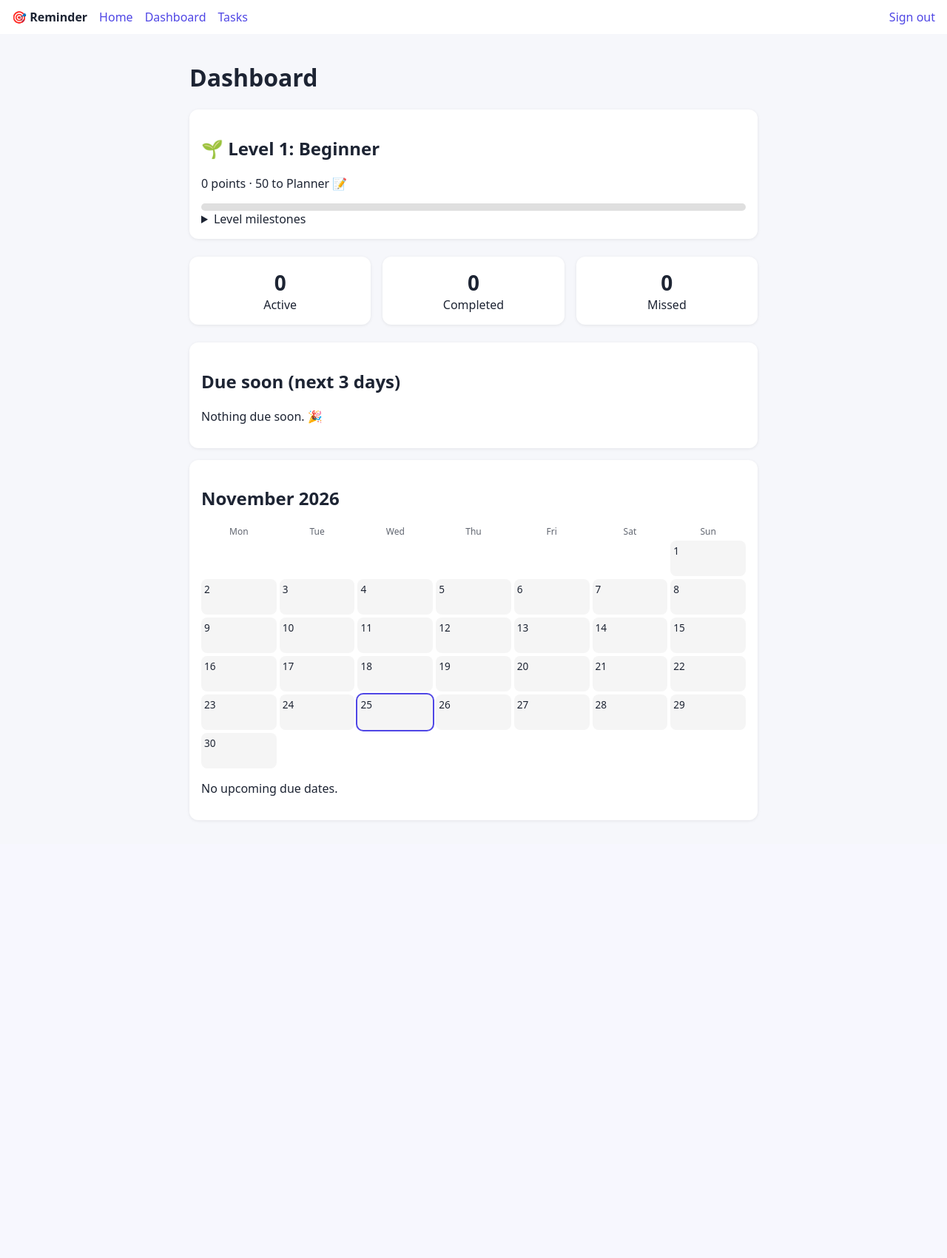
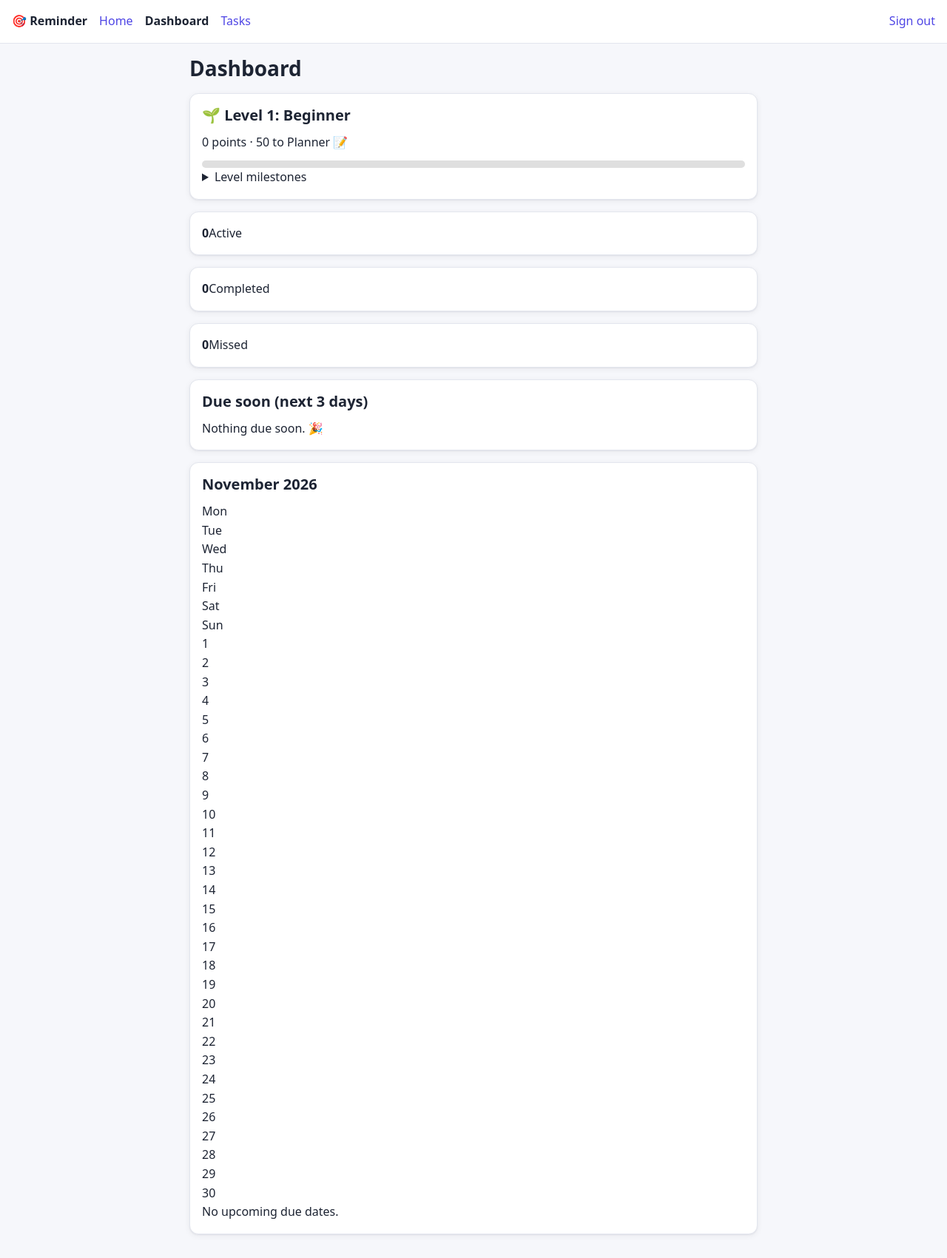
Before and after one commit to havor13/cse325-team12-project, an ASP.NET Core app: page /dashboard in a window 1280 px wide. Shown: the whole page at 74% size. Before the commit the page ends 1110 px from the top, so only its background shows below. Run offline with ASP.NET Core 8, Linux system fonts and the light colour scheme; the visitor is signed in with stand-in values (Sample User, id 1); data comes from the database, SQL or seed files in the repository.

Commit message:
Style dashboard

```diff
--- a/src/ReminderApp/Services/QuoteService.cs
+++ b/src/ReminderApp/Services/QuoteService.cs
@@ -12,6 +12,11 @@ public static class QuoteService
         "Well begun is half done.",
         "What you do today can improve all your tomorrows.",
         "Discipline is choosing what you want most over what you want now.",
+        "Believe you can and you're halfway there.",
+        "Success is the sum of small efforts repeated day in and day out.",
+        "The secret of getting ahead is getting started.",
+        "Great things are done by a series of small things brought together.",
+        "It always seems impossible until it's done."
     };
 
     public static string GetRandom() => Quotes[Random.Shared.Next(Quotes.Length)];
--- a/src/ReminderApp/wwwroot/app.css
+++ b/src/ReminderApp/wwwroot/app.css
@@ -1,32 +1,315 @@
-:root { --bg:#f6f7fb; --fg:#1d2433; --card:#fff; --accent:#4f46e5; --danger:#dc2626; --ok:#16a34a; }
+/* ---------- Tokens ---------- */
+:root {
+  color-scheme: light dark;
+
+  /* Color */
+  --bg: #f6f7fb;
+  --fg: #1d2433;
+  --muted: #5b6475;
+  --card: #ffffff;
+  --border: #e3e6ee;
+  --accent: #4f46e5;
+  --accent-hover: #4338ca;
+  --on-accent: #ffffff;
+  --danger: #dc2626;
+  --danger-hover: #b91c1c;
+  --ok: #16a34a;
+  --warn: #b45309;
+  --focus: #4f46e5;
+  --track: rgba(128, 128, 128, 0.25);
+
+  /* Shape & depth */
+  --radius-sm: 8px;
+  --radius-md: 12px;
+  --shadow: 0 1px 2px rgba(16, 24, 40, 0.06), 0 2px 8px rgba(16, 24, 40, 0.06);
+
+  /* Spacing (4px base) */
+  --s-1: 0.25rem;
+  --s-2: 0.5rem;
+  --s-3: 0.75rem;
+  --s-4: 1rem;
+  --s-5: 1.5rem;
+  --s-6: 2rem;
+
+  /* Type */
+  --font: system-ui, -apple-system, "Segoe UI", Roboto, "Helvetica Neue", Arial, sans-serif;
+  --text-sm: 0.875rem;
+  --text-base: 1rem;
+  --text-lg: 1.25rem;
+  --text-xl: 1.75rem;
+}
+
 @media (prefers-color-scheme: dark) {
-  :root { --bg:#12151d; --fg:#e8ebf3; --card:#1c2130; --accent:#818cf8; }
+  :root {
+    --bg: #12151d;
+    --fg: #e8ebf3;
+    --muted: #9aa3b5;
+    --card: #1c2130;
+    --border: #2b3144;
+    --accent: #818cf8;
+    --accent-hover: #a5b4fc;
+    --on-accent: #12151d;
+    --danger: #f87171;
+    --danger-hover: #fca5a5;
+    --ok: #4ade80;
+    --warn: #fbbf24;
+    --focus: #a5b4fc;
+    --shadow: 0 1px 2px rgba(0, 0, 0, 0.4), 0 2px 8px rgba(0, 0, 0, 0.3);
+  }
 }
-* { box-sizing: border-box; }
-body { margin:0; font-family: system-ui, sans-serif; background:var(--bg); color:var(--fg); }
-main { max-width: 800px; margin: 0 auto; padding: 1rem; }
-.nav { display:flex; flex-wrap:wrap; gap:1rem; align-items:center; padding:.75rem 1rem; background:var(--card); }
-.nav a { color:var(--accent); text-decoration:none; } .nav .right { margin-left:auto; } .brand { font-weight:700; }
-.card { background:var(--card); border-radius:12px; padding:1rem; margin:1rem 0; box-shadow:0 1px 4px rgba(0,0,0,.08); }
-.card.completed { border-left:4px solid var(--ok); } .card.missed { border-left:4px solid var(--danger); opacity:.8; }
-label { display:block; margin:.5rem 0; } input:not([type=checkbox]), textarea { width:100%; padding:.5rem; font:inherit; }
-button, .btn { background:var(--accent); color:#fff; border:0; border-radius:8px; padding:.5rem 1rem; cursor:pointer; text-decoration:none; display:inline-block; font:inherit; }
-.btn.secondary { background:transparent; color:var(--accent); border:1px solid var(--accent); }
-button.danger { background:var(--danger); }
-.bar { height:10px; background:rgba(128,128,128,.25); border-radius:99px; overflow:hidden; } .fill { height:100%; background:var(--accent); }
-.steps { list-style:none; padding:0; } .quote { font-style:italic; border-left:4px solid var(--accent); margin:1rem 0; padding:.5rem 1rem; }
-.error { color:var(--danger); } .warn { color:#b45309; } .cal-row { display:flex; gap:1rem; padding:.25rem 0; }
-.validation-message { color:var(--danger); }
-@media (max-width:600px) { .cal-row { flex-direction:column; gap:0; } }
 
-/* --- page improvements --- */
-.badge { display:inline-block; font-size:.75rem; font-weight:600; padding:.1rem .5rem; border-radius:99px; background:rgba(128,128,128,.2); vertical-align:middle; }
-.badge.ok { background:rgba(22,163,74,.2); color:var(--ok); } .badge.bad { background:rgba(220,38,38,.2); color:var(--danger); } .badge.warn { background:rgba(180,83,9,.2); color:#b45309; }
-.tabs { display:flex; flex-wrap:wrap; gap:.5rem; margin:1rem 0; }
-.tab { background:transparent; color:var(--accent); border:1px solid var(--accent); } .tab.active { background:var(--accent); color:#fff; }
-.stats { display:grid; grid-template-columns:repeat(3,1fr); gap:1rem; } .stat { text-align:center; margin:.5rem 0; } .stat strong { display:block; font-size:1.75rem; }
-.cal { display:grid; grid-template-columns:repeat(7,1fr); gap:4px; }
-.cal-head { text-align:center; font-size:.75rem; opacity:.7; }
-.cal-cell { min-height:3rem; padding:.25rem; border-radius:8px; background:rgba(128,128,128,.08); font-size:.85rem; display:flex; flex-direction:column; justify-content:space-between; }
-.cal-cell.empty { background:transparent; } .cal-cell.today { outline:2px solid var(--accent); }
-.cal-cell .dot { align-self:flex-end; background:var(--accent); color:#fff; border-radius:99px; font-size:.7rem; min-width:1.2rem; text-align:center; }
+/* ---------- Base ---------- */
+*,
+*::before,
+*::after { box-sizing: border-box; }
+
+html {
+  -webkit-text-size-adjust: 100%;
+  scroll-padding-top: 4.5rem; /* clears the sticky nav for anchor links */
+}
+
+body {
+  margin: 0;
+  font-family: var(--font);
+  font-size: var(--text-base);
+  line-height: 1.6;
+  background: var(--bg);
+  color: var(--fg);
+  -webkit-font-smoothing: antialiased;
+}
+
+main {
+  max-width: 800px;
+  margin: 0 auto;
+  padding: var(--s-4);
+}
+
+h1, h2, h3 {
+  line-height: 1.25;
+  margin: 0 0 var(--s-3);
+  text-wrap: balance;
+}
+h1 { font-size: var(--text-xl); }
+h2 { font-size: var(--text-lg); }
+h3 { font-size: var(--text-base); }
+
+p { margin: 0 0 var(--s-3); text-wrap: pretty; }
+
+a { color: var(--accent); text-underline-offset: 0.2em; }
+a:hover { color: var(--accent-hover); }
+
+small, .muted { color: var(--muted); font-size: var(--text-sm); }
+
+/* Visible keyboard focus everywhere */
+:focus-visible {
+  outline: 2px solid var(--focus);
+  outline-offset: 2px;
+  border-radius: 4px;
+}
+
+/* ---------- Navigation ---------- */
+.nav {
+  position: sticky;
+  top: 0;
+  z-index: 10;
+  display: flex;
+  flex-wrap: wrap;
+  gap: var(--s-2) var(--s-4);
+  align-items: center;
+  padding: var(--s-3) var(--s-4);
+  background: var(--card);
+  border-bottom: 1px solid var(--border);
+}
+.nav a {
+  color: var(--accent);
+  text-decoration: none;
+  padding: var(--s-1) 0;
+}
+.nav a:hover { text-decoration: underline; }
+.nav a[aria-current="page"] { color: var(--fg); font-weight: 600; }
+.nav .right { margin-left: auto; }
+.brand { font-weight: 700; color: var(--fg); }
+
+/* ---------- Cards ---------- */
+.card {
+  background: var(--card);
+  border: 1px solid var(--border);
+  border-radius: var(--radius-md);
+  padding: var(--s-4);
+  margin: var(--s-4) 0;
+  box-shadow: var(--shadow);
+}
+.card > :first-child { margin-top: 0; }
+.card > :last-child { margin-bottom: 0; }
+
+.card.completed { border-left: 4px solid var(--ok); }
+.card.missed {
+  border-left: 4px solid var(--danger);
+  opacity: 0.85; /* softened from .8 so text stays readable */
+}
+
+/* ---------- Forms ---------- */
+label {
+  display: block;
+  margin: var(--s-3) 0;
+  font-weight: 500;
+}
+
+input:not([type="checkbox"]):not([type="radio"]),
+select,
+textarea {
+  display: block;
+  width: 100%;
+  margin-top: var(--s-1);
+  padding: var(--s-2) var(--s-3);
+  font: inherit;
+  color: inherit;
+  background: var(--bg);
+  border: 1px solid var(--border);
+  border-radius: var(--radius-sm);
+  transition: border-color 0.15s, box-shadow 0.15s;
+}
+textarea { min-height: 6rem; resize: vertical; }
+
+input:not([type="checkbox"]):not([type="radio"]):hover,
+select:hover,
+textarea:hover { border-color: var(--muted); }
+
+input:focus-visible,
+select:focus-visible,
+textarea:focus-visible {
+  outline: none;
+  border-color: var(--focus);
+  box-shadow: 0 0 0 3px color-mix(in srgb, var(--focus) 30%, transparent);
+}
+
+/* Only flag invalid fields once the user has interacted with them */
+input:user-invalid,
+textarea:user-invalid,
+select:user-invalid { border-color: var(--danger); }
+
+input[type="checkbox"],
+input[type="radio"] {
+  accent-color: var(--accent);
+  width: 1.1rem;
+  height: 1.1rem;
+  margin-right: var(--s-2);
+  vertical-align: middle;
+}
+
+::placeholder { color: var(--muted); opacity: 0.8; }
+
+/* ---------- Buttons ---------- */
+button,
+.btn {
+  display: inline-flex;
+  align-items: center;
+  justify-content: center;
+  gap: var(--s-2);
+  min-height: 2.5rem; /* comfortable touch target */
+  padding: var(--s-2) var(--s-4);
+  font: inherit;
+  font-weight: 600;
+  line-height: 1.2;
+  color: var(--on-accent);
+  background: var(--accent);
+  border: 1px solid transparent;
+  border-radius: var(--radius-sm);
+  text-decoration: none;
+  cursor: pointer;
+  transition: background-color 0.15s, border-color 0.15s, transform 0.05s;
+}
+button:hover,
+.btn:hover { background: var(--accent-hover); color: var(--on-accent); }
+button:active,
+.btn:active { transform: translateY(1px); }
+
+.btn.secondary {
+  background: transparent;
+  color: var(--accent);
+  border-color: var(--accent);
+}
+.btn.secondary:hover {
+  background: color-mix(in srgb, var(--accent) 12%, transparent);
+  color: var(--accent-hover);
+}
+
+button.danger { background: var(--danger); color: #fff; }
+button.danger:hover { background: var(--danger-hover); color: #fff; }
+@media (prefers-color-scheme: dark) {
+  button.danger,
+  button.danger:hover { color: #12151d; }
+}
+
+button:disabled,
+.btn[aria-disabled="true"] {
+  opacity: 0.5;
+  cursor: not-allowed;
+  transform: none;
+}
+
+/* ---------- Progress bar ---------- */
+.bar {
+  height: 10px;
+  background: var(--track);
+  border-radius: 99px;
+  overflow: hidden;
+}
+.fill {
+  height: 100%;
+  background: var(--accent);
+  border-radius: inherit;
+  transition: width 0.3s ease;
+}
+
+/* ---------- Steps, quote, calendar ---------- */
+.steps {
+  list-style: none;
+  margin: 0;
+  padding: 0;
+}
+.steps li {
+  display: flex;
+  align-items: center;
+  gap: var(--s-3);
+  padding: var(--s-2) 0;
+  border-bottom: 1px solid var(--border);
+}
+.steps li:last-child { border-bottom: 0; }
+
+.quote {
+  font-style: italic;
+  color: var(--muted);
+  border-left: 4px solid var(--accent);
+  margin: var(--s-4) 0;
+  padding: var(--s-2) var(--s-4);
+}
+
+.cal-row {
+  display: flex;
+  gap: var(--s-4);
+  padding: var(--s-1) 0;
+}
+
+/* ---------- Messages ---------- */
+.error,
+.validation-message { color: var(--danger); font-size: var(--text-sm); }
+.warn { color: var(--warn); }
+.ok { color: var(--ok); }
+
+/* ---------- Responsive ---------- */
+@media (max-width: 600px) {
+  main { padding: var(--s-3); }
+  .nav .right { margin-left: 0; }
+  .cal-row { flex-direction: column; gap: 0; }
+  button, .btn { width: 100%; } /* full-width tap targets on phones */
+  .nav .btn, .steps .btn { width: auto; }
+}
+
+/* ---------- Motion preferences ---------- */
+@media (prefers-reduced-motion: reduce) {
+  *, *::before, *::after {
+    transition-duration: 0.01ms !important;
+    animation-duration: 0.01ms !important;
+  }
+}
```
